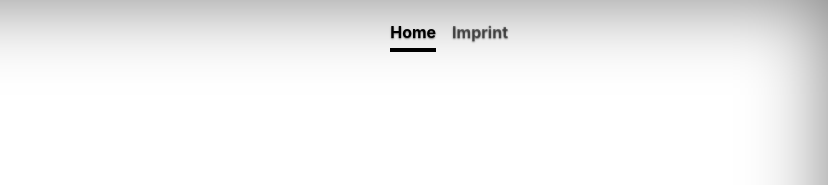
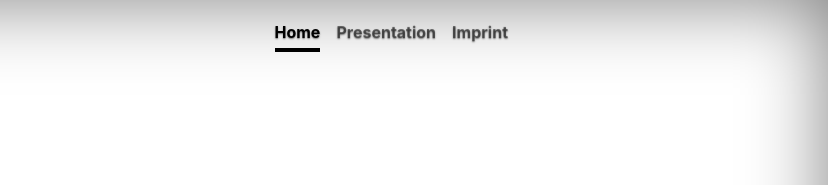
Before and after one commit to FabyP/fma-knowledge-download, a plain HTML site: page index.html in a window 1280 px wide. Shown: the top 185 px of the page, 452-1280 px from the left. Drawn offline with nearby package versions, Linux system fonts and the light colour scheme.

Commit message:
added presentation and alternative texts

```diff
--- a/index.html
+++ b/index.html
@@ -25,7 +25,7 @@
                 <img src="img/logo.svg" class="masthead-brand" height="40px" />
                 <nav class="nav nav-masthead justify-content-center">
                     <a class="nav-link active" href="#">Home</a>
-                    <!--<a class="nav-link" href="#">Features</a>-->
+                    <a class="nav-link" href="presentation.pdf">Presentation</a>
                     <a class="nav-link" href="https://www.thm.de/site/impressum.html" target="_blank">Imprint</a>
                 </nav>
             </div>
```
Also changed, not shown: 1 other file.
